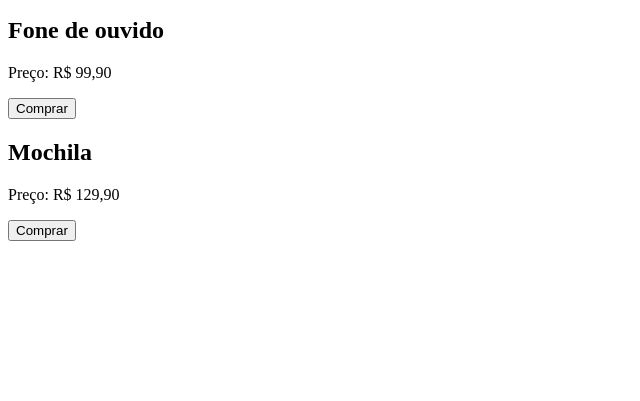
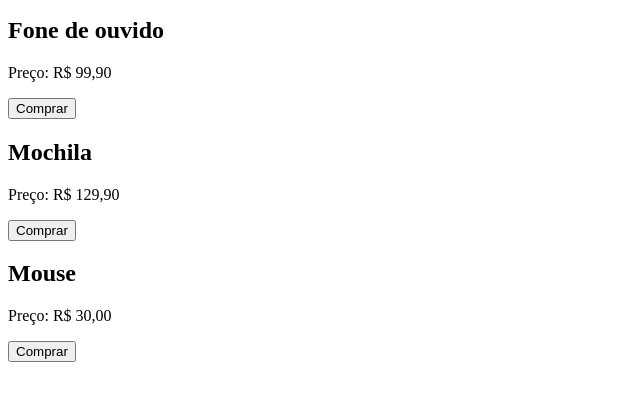
Before and after one commit to igorccmachado/LojaVirtual, a plain HTML site: page index.html in a window 1280 px wide. Shown: the part 101-502 px from the top of the page, without its empty margins (0-640 px from the left). Drawn offline with Linux system fonts and the light colour scheme.

Commit message:
Novas funcionalidades completas

```diff
--- a/index.html
+++ b/index.html
@@ -16,5 +16,9 @@
   <h2>Mochila</h2>
   <p>Preço: R$ 129,90</p>
   <button>Comprar</button>
+
+   <h2>Mouse</h2>
+  <p>Preço: R$ 30,00</p>
+  <button>Comprar</button>
 </body>
 </html>
```
Also changed, not shown: pagina1.html (added), pagina2.html (added).
